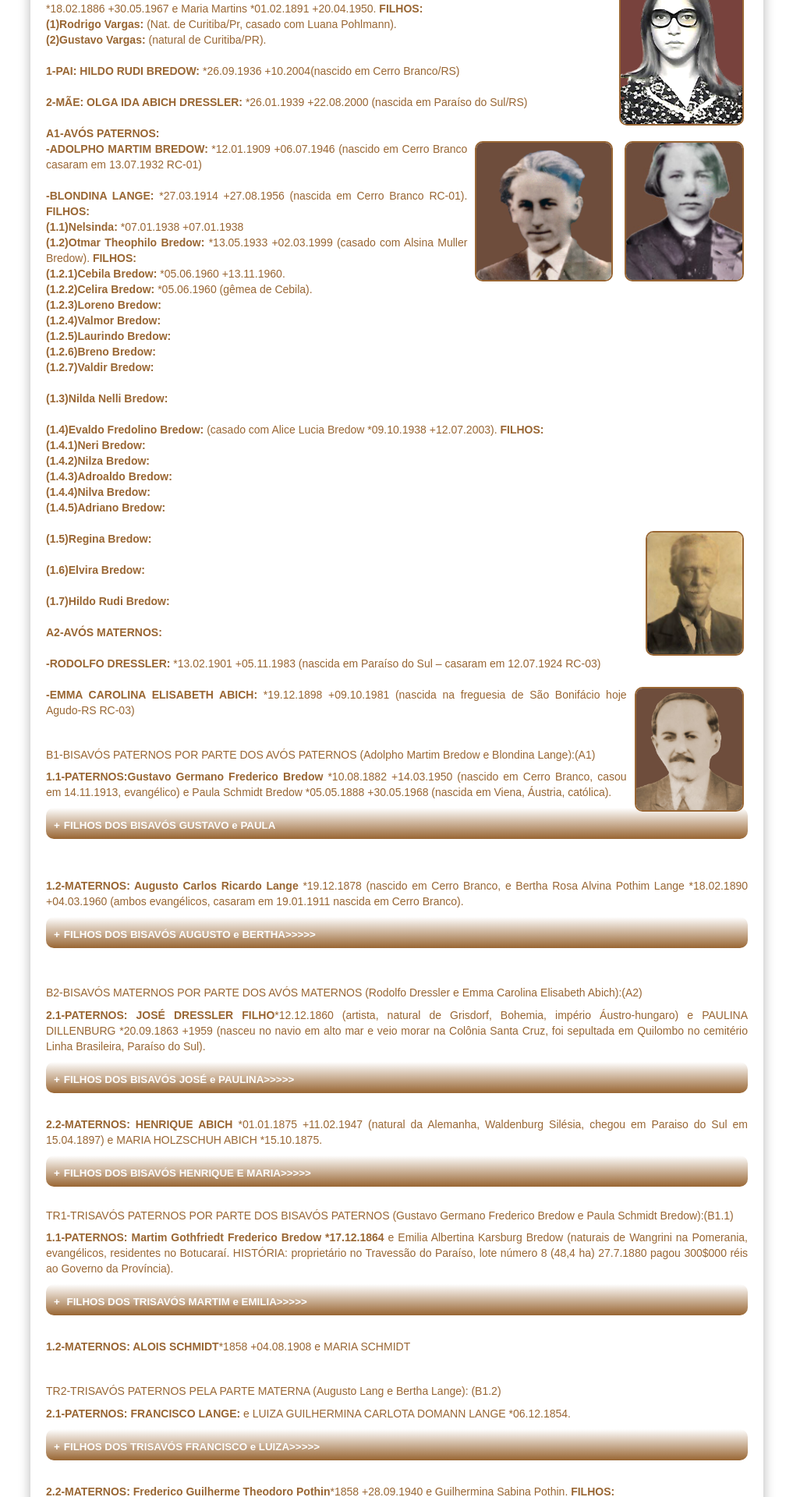
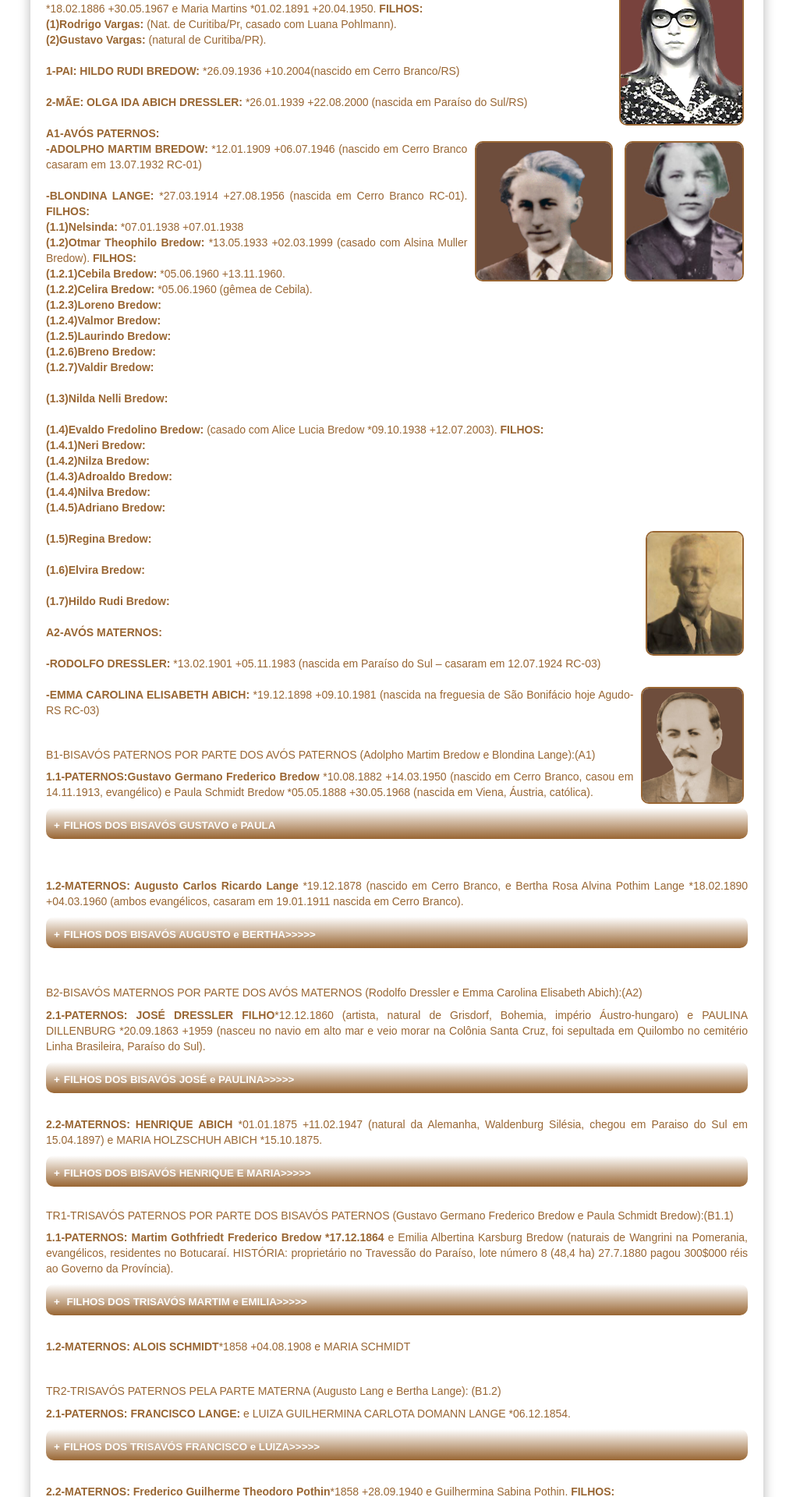
Before and after one commit to claudiovargas1955/claudiovargas1955.github.io, a Jekyll site: the page built from _pages/arvore-genealogica-de-roselia-renita-bredow.html, in a window 1280 px wide. Shown: the part 1081-3001 px from the top of the page at 78% size, without its empty margins (131-1148 px from the left). Built offline with Jekyll 4.4.1, drawn with Linux system fonts in a browser that asks for light colours; some web fonts are replaced.

Commit message:
Update arvore-genealogica-de-roselia-renita-bredow.html

```diff
--- a/_pages/arvore-genealogica-de-roselia-renita-bredow.html
+++ b/_pages/arvore-genealogica-de-roselia-renita-bredow.html
@@ -128,7 +128,7 @@
 <b>A2-AVÓS MATERNOS:</b><br><br>
 
 <b>-RODOLFO DRESSLER:</b> *13.02.1901 +05.11.1983 (nascida em Paraíso do Sul – casaram em 12.07.1924 RC-03)<br/><br/>
-<img class="dir1" style="float:right"; src="/images/bisavo.jpg"; height="160px"; title="bisavô Gustavo Germano Frederico Bredow";/>
+<img class="dir1" style="float:right"; src="/images/bisavo.jpg"; height="150px"; title="bisavô Gustavo Germano Frederico Bredow";/>
 <b>-EMMA CAROLINA ELISABETH ABICH:</b> *19.12.1898 +09.10.1981 (nascida na freguesia de São Bonifácio hoje Agudo-RS RC-03)</p> <br>
 
 
```
